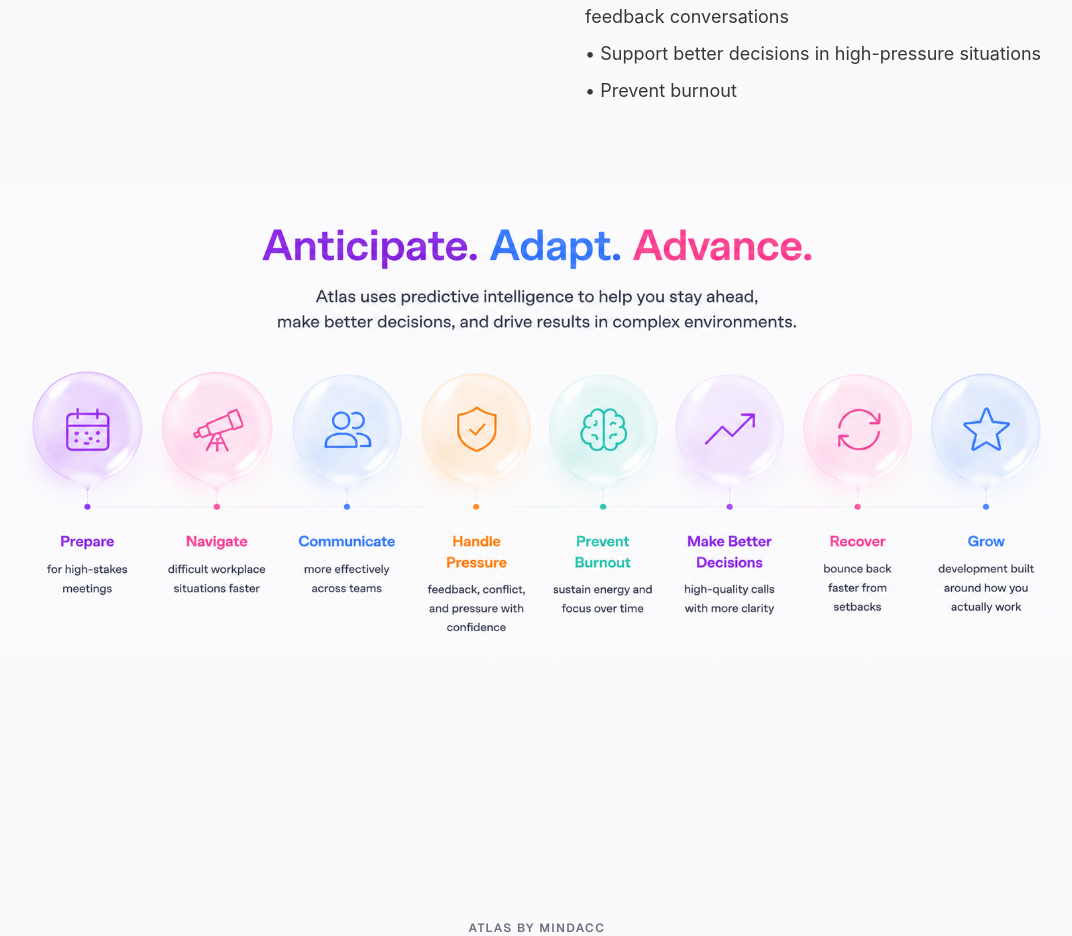
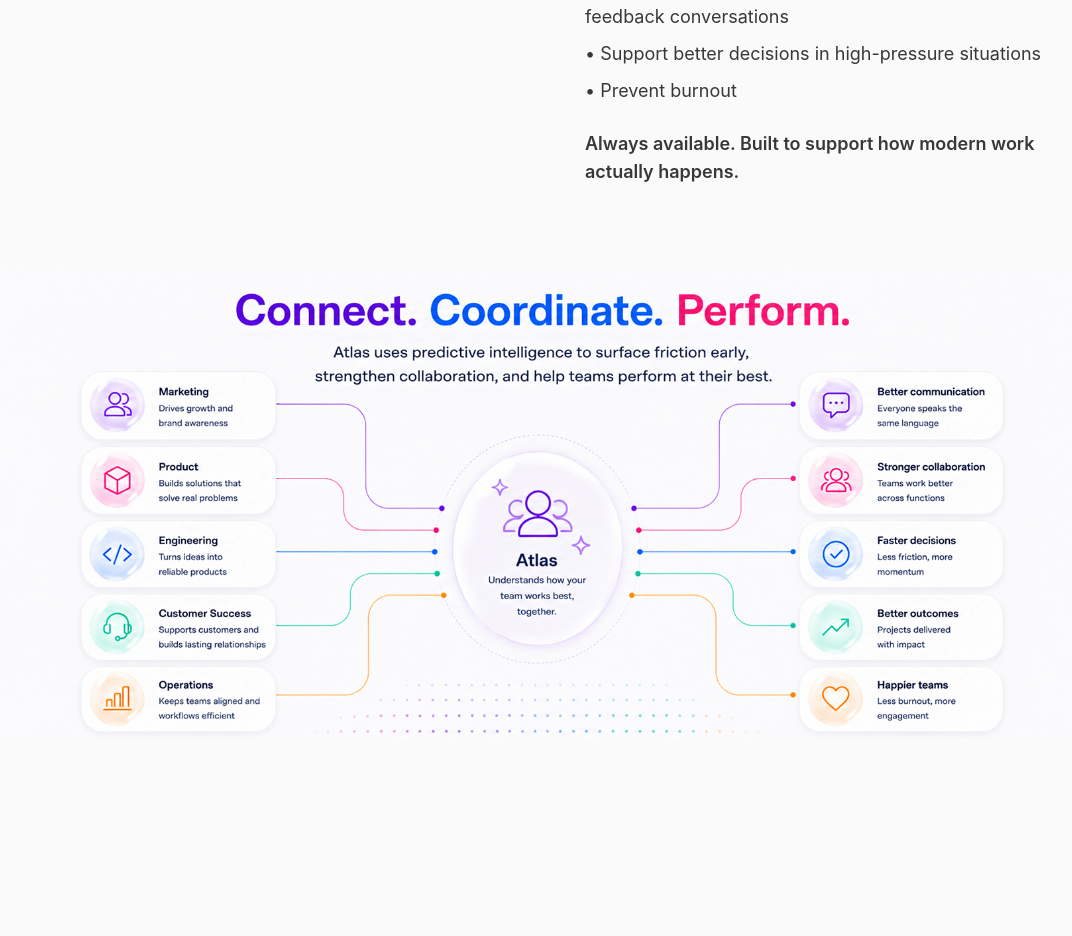
Before and after one commit to martamindacc/v0-Atlas-website-, a Next.js app: page /atlas/teams in a window 1280 px wide. Shown: the part 2427-3363 px from the top of the page, without its empty margins (103-1175 px from the left). Built offline with nearby package versions, Linux system fonts and the light colour scheme.

Commit message:
feat: update team workflow image and add new feature description
Updated team workflow image and added a new feature description emphasizing availability and modern work support.

```diff
--- a/app/atlas/teams/page.tsx
+++ b/app/atlas/teams/page.tsx
@@ -205,6 +205,9 @@
                 <li>• Support better decisions in high-pressure situations</li>
                 <li>• Prevent burnout</li>
               </ul>
+              <p className="font-semibold">
+                Always available. Built to support how modern work actually happens.
+              </p>
             </div>
           </div>
 
@@ -213,8 +216,8 @@
         {/* Teams Workflow Diagram - Centered Full Width */}
         <div className="max-w-[1300px] mx-auto px-4 md:px-8 mt-12 md:mt-20 w-full flex items-center justify-center">
           <img
-            src="/images/atlas_teams_workflow_v3.jpg"
-            alt="Anticipate. Adapt. Advance."
+            src="/images/atlas_teams_diagram_final.jpg"
+            alt="Connect. Coordinate. Perform."
             className="w-full h-auto max-w-[1100px] object-contain"
           />
         </div>
```
Also changed, not shown: public/images/atlas_teams_diagram_final.jpg (added).
